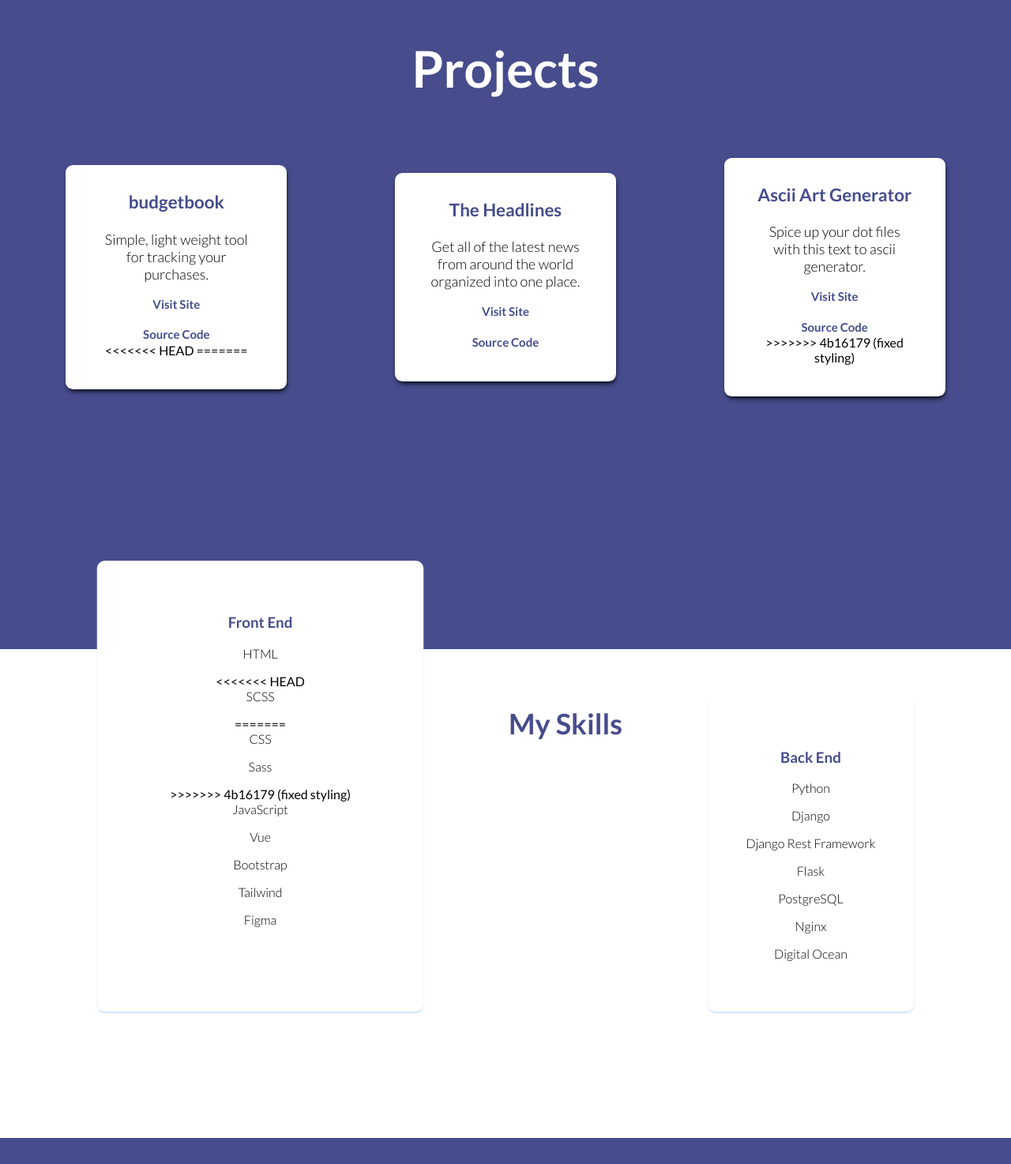
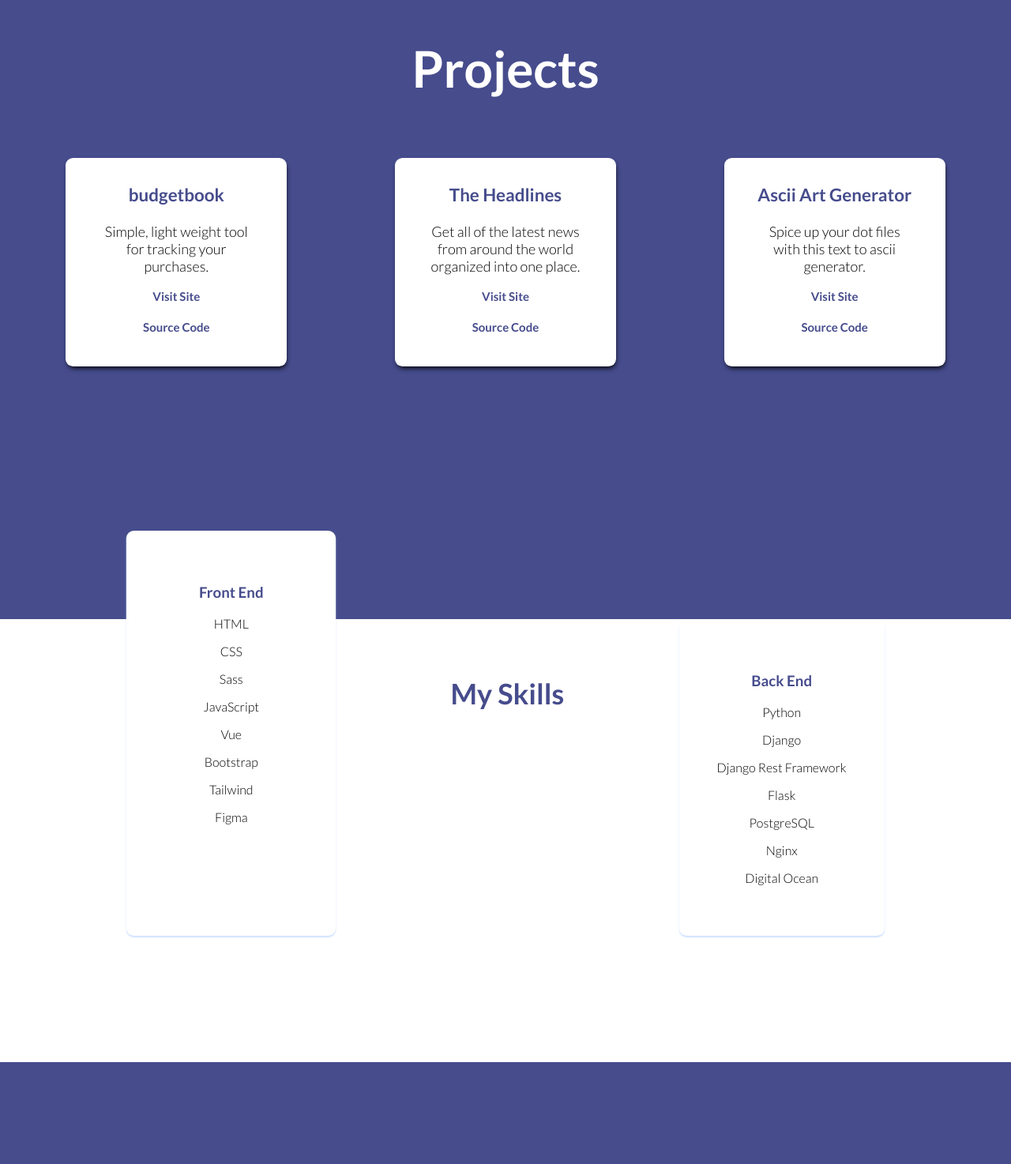
Before and after one commit to DaTinkerer/my_portfolio, a Django app: page / in a window 1280 px wide. Shown: the part 181-1655 px from the top of the page at 79% size. Run offline with Django 3.2, Linux system fonts and the light colour scheme; some libraries are stand-ins or nearby versions.

Commit message:
fixed styling

```diff
--- a/src/portfolio/templates/portfolio/index.html
+++ b/src/portfolio/templates/portfolio/index.html
@@ -41,16 +41,12 @@
             class="link"
             >Source Code</a
           >
-<<<<<<< HEAD
-=======
         </div>
       </div>
 
-
       <div class="project-container">
-
         <div class="project-content">
-          <h3 class="hl-title" >The Headlines</h3>
+          <h3 class="hl-title">The Headlines</h3>
           <p class="description">
             Get all of the latest news from around the world organized into one
             place.
@@ -70,10 +66,9 @@
 
       <div class="project-container">
         <div class="project-content">
-          <h3 class="aa-title" >Ascii Art Generator</h3>
+          <h3 class="aa-title">Ascii Art Generator</h3>
           <p class="description">
-            Spice up your dot files with this
-            text to ascii generator.
+            Spice up your dot files with this text to ascii generator.
           </p>
           <a href="https://www.aagen.xyz/" target="_blank" class="link"
             >Visit Site</a
@@ -85,25 +80,19 @@
             class="link"
             >Source Code</a
           >
->>>>>>> 4b16179 (fixed styling)
         </div>
       </div>
     </section>
 
     <div class="skills-cont">
-
       <section class="skills-section">
         <div id="frontend-skills" class="skills-div">
           <h3 class="skills-sub-heading">Front End</h3>
 
           <ul class="skills-list">
             <li>HTML</li>
-<<<<<<< HEAD
-          <li>SCSS</li>
-=======
             <li>CSS</li>
             <li>Sass</li>
->>>>>>> 4b16179 (fixed styling)
             <li>JavaScript</li>
             <li>Vue</li>
             <li>Bootstrap</li>
```
Lines whose indentation alone changed are shown as unchanged.
